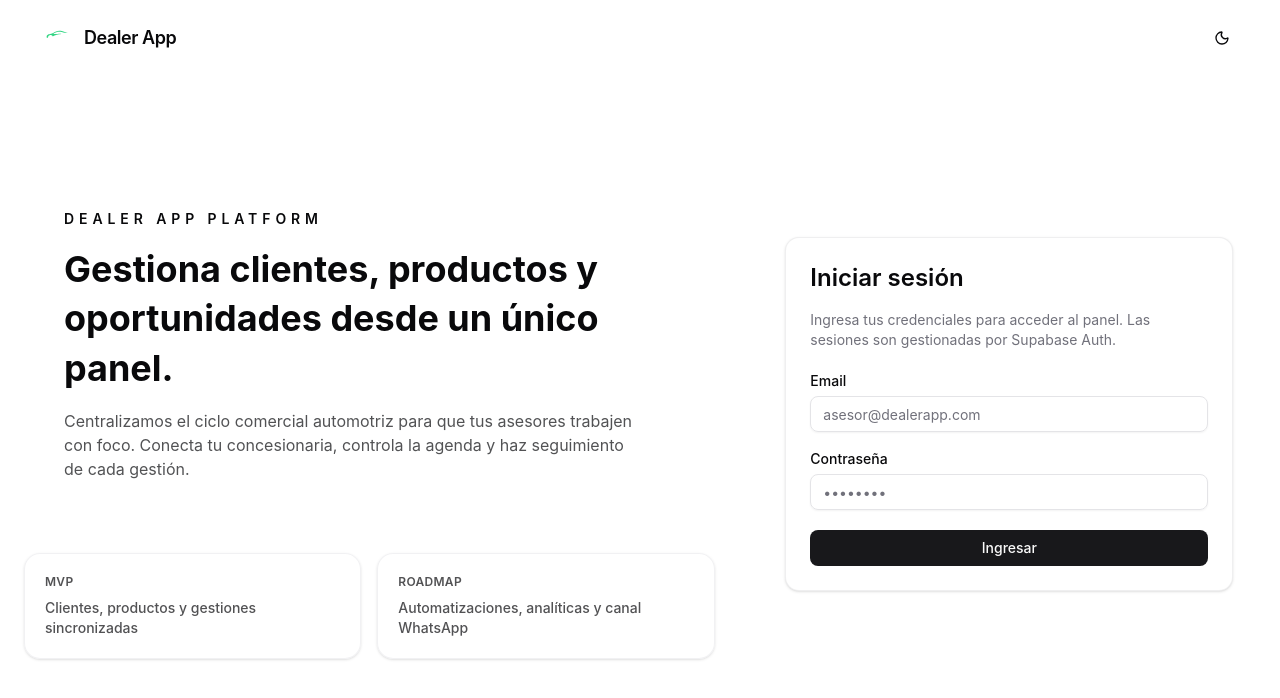
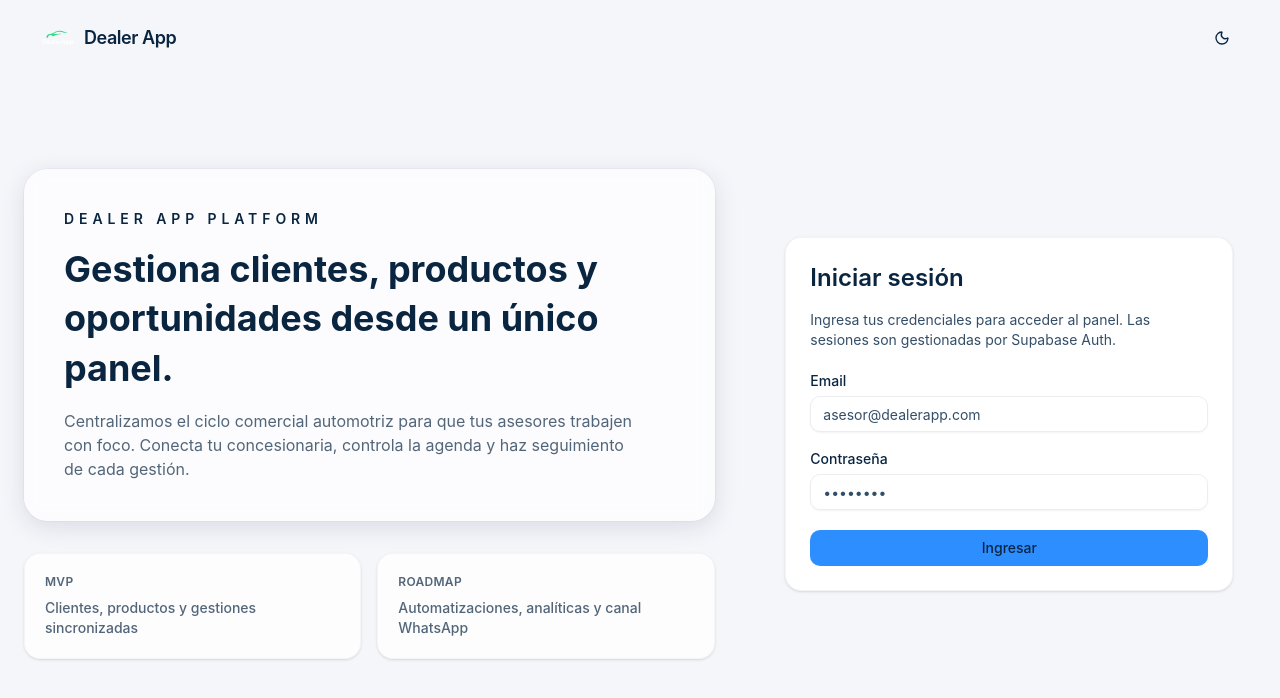
Before and after one commit to Master-Insight/Dealer-App-Front, a React (Vite) app: page / in a window 1280 px wide. Shown: the top 698 px of the page. Built offline with nearby package versions, Linux system fonts and the light colour scheme; no server answers.

Commit message:
🖼 refact styles

```diff
--- a/src/styles.css
+++ b/src/styles.css
@@ -1,92 +1,74 @@
+@import './styles/tokens.css';
 @import 'tailwindcss';
 
 @import 'tw-animate-css';
 
 @custom-variant dark (&:is(.dark *));
 
+* {
+  box-sizing: border-box;
+}
+
 body {
-  @apply m-0;
-  font-family:
-    -apple-system, BlinkMacSystemFont, 'Segoe UI', 'Roboto', 'Oxygen', 'Ubuntu',
-    'Cantarell', 'Fira Sans', 'Droid Sans', 'Helvetica Neue', sans-serif;
+  margin: 0;
+  font-family: var(--font-sans);
   -webkit-font-smoothing: antialiased;
   -moz-osx-font-smoothing: grayscale;
+  background-color: var(--bg);
+  color: var(--fg);
 }
 
 code {
-  font-family:
-    source-code-pro, Menlo, Monaco, Consolas, 'Courier New', monospace;
+  font-family: var(--font-mono);
 }
 
 :root {
-  --background: oklch(1 0 0);
-  --foreground: oklch(0.141 0.005 285.823);
-  --card: oklch(1 0 0);
-  --card-foreground: oklch(0.141 0.005 285.823);
-  --popover: oklch(1 0 0);
-  --popover-foreground: oklch(0.141 0.005 285.823);
-  --primary: oklch(0.21 0.006 285.885);
-  --primary-foreground: oklch(0.985 0 0);
-  --secondary: oklch(0.967 0.001 286.375);
-  --secondary-foreground: oklch(0.21 0.006 285.885);
-  --muted: oklch(0.967 0.001 286.375);
-  --muted-foreground: oklch(0.552 0.016 285.938);
-  --accent: oklch(0.967 0.001 286.375);
-  --accent-foreground: oklch(0.21 0.006 285.885);
-  --destructive: oklch(0.577 0.245 27.325);
-  --destructive-foreground: oklch(0.577 0.245 27.325);
-  --border: oklch(0.92 0.004 286.32);
-  --input: oklch(0.92 0.004 286.32);
-  --ring: oklch(0.871 0.006 286.286);
-  --chart-1: oklch(0.646 0.222 41.116);
-  --chart-2: oklch(0.6 0.118 184.704);
-  --chart-3: oklch(0.398 0.07 227.392);
-  --chart-4: oklch(0.828 0.189 84.429);
-  --chart-5: oklch(0.769 0.188 70.08);
-  --radius: 0.625rem;
-  --sidebar: oklch(0.985 0 0);
-  --sidebar-foreground: oklch(0.141 0.005 285.823);
-  --sidebar-primary: oklch(0.21 0.006 285.885);
-  --sidebar-primary-foreground: oklch(0.985 0 0);
-  --sidebar-accent: oklch(0.967 0.001 286.375);
-  --sidebar-accent-foreground: oklch(0.21 0.006 285.885);
-  --sidebar-border: oklch(0.92 0.004 286.32);
-  --sidebar-ring: oklch(0.871 0.006 286.286);
+  --background: var(--bg);
+  --foreground: var(--fg);
+  --card: var(--bg-soft);
+  --card-foreground: var(--fg);
+  --popover: var(--bg-soft);
+  --popover-foreground: var(--fg);
+  --primary: var(--brand);
+  --primary-foreground: var(--fg);
+  --secondary: color-mix(in oklab, var(--brand) 12%, transparent);
+  --secondary-foreground: var(--fg);
+  --muted: color-mix(in oklab, var(--bg) 65%, var(--fg) 5%);
+  --muted-foreground: var(--fg-muted);
+  --accent: var(--brand-alt);
+  --accent-foreground: var(--bg-soft);
+  --destructive: #d92d20;
+  --destructive-foreground: var(--bg-soft);
+  --border: var(--border-soft);
+  --input: var(--border-soft);
+  --ring: color-mix(in srgb, var(--brand) 55%, transparent);
+  --chart-1: #2d8eff;
+  --chart-2: #32d583;
+  --chart-3: #ffb547;
+  --chart-4: #0a2540;
+  --chart-5: #2d2d5f;
+  --radius: 0.75rem;
+  --sidebar: var(--bg-soft);
+  --sidebar-foreground: var(--fg);
+  --sidebar-primary: var(--brand);
+  --sidebar-primary-foreground: var(--bg-soft);
+  --sidebar-accent: color-mix(in oklab, var(--brand-alt) 15%, transparent);
+  --sidebar-accent-foreground: var(--fg);
+  --sidebar-border: var(--border-soft);
+  --sidebar-ring: color-mix(in srgb, var(--brand-alt) 65%, transparent);
 }
 
 .dark {
-  --background: oklch(0.141 0.005 285.823);
-  --foreground: oklch(0.985 0 0);
-  --card: oklch(0.141 0.005 285.823);
-  --card-foreground: oklch(0.985 0 0);
-  --popover: oklch(0.141 0.005 285.823);
-  --popover-foreground: oklch(0.985 0 0);
-  --primary: oklch(0.985 0 0);
-  --primary-foreground: oklch(0.21 0.006 285.885);
-  --secondary: oklch(0.274 0.006 286.033);
-  --secondary-foreground: oklch(0.985 0 0);
-  --muted: oklch(0.274 0.006 286.033);
-  --muted-foreground: oklch(0.705 0.015 286.067);
-  --accent: oklch(0.274 0.006 286.033);
-  --accent-foreground: oklch(0.985 0 0);
-  --destructive: oklch(0.396 0.141 25.723);
-  --destructive-foreground: oklch(0.637 0.237 25.331);
-  --border: oklch(0.274 0.006 286.033);
-  --input: oklch(0.274 0.006 286.033);
-  --ring: oklch(0.442 0.017 285.786);
-  --chart-1: oklch(0.488 0.243 264.376);
-  --chart-2: oklch(0.696 0.17 162.48);
-  --chart-3: oklch(0.769 0.188 70.08);
-  --chart-4: oklch(0.627 0.265 303.9);
-  --chart-5: oklch(0.645 0.246 16.439);
-  --sidebar: oklch(0.21 0.006 285.885);
-  --sidebar-foreground: oklch(0.985 0 0);
-  --sidebar-primary: oklch(0.488 0.243 264.376);
-  --sidebar-primary-foreground: oklch(0.985 0 0);
-  --sidebar-accent: oklch(0.274 0.006 286.033);
-  --sidebar-accent-foreground: oklch(0.985 0 0);
-  --sidebar-border: oklch(0.274 0.006 286.033);
-  --sidebar-ring: oklch(0.442 0.017 285.786);
+    --foreground: var(--fg);
+  --card-foreground: var(--fg);
+  --popover-foreground: var(--fg);
+  --secondary-foreground: var(--fg);
+  --muted-foreground: var(--fg-muted);
+  --accent-foreground: var(--bg-soft);
+  --destructive-foreground: var(--bg-soft);
+  --sidebar-foreground: var(--fg);
+  --sidebar-primary-foreground: var(--bg-soft);
+  --sidebar-accent-foreground: var(--fg);
 }
 
 @theme inline {
@@ -129,10 +111,18 @@ code {
 }
 
 @layer base {
-  * {
+  *,
+  *::before,
+  *::after {
     @apply border-border outline-ring/50;
   }
+
   body {
-    @apply bg-background text-foreground;
+    @apply bg-background text-foreground min-h-screen;
+  }
+
+  ::selection {
+    background: color-mix(in srgb, var(--brand) 35%, transparent);
+    color: var(--bg-soft)
   }
 }
--- /dev/null
+++ b/src/styles/tokens.css
@@ -0,0 +1,45 @@
+:root,
+[data-theme='light'] {
+  color-scheme: light;
+  --bg: #f5f6fa;
+  --bg-soft: #ffffff;
+  --fg: #0a2540;
+  --fg-muted: #334e68;
+  --brand: #2d8eff;
+  --brand-alt: #32d583;
+  --brand-accent: #2d8eff;
+  --border-soft: rgba(10, 37, 64, 0.08);
+  --shadow-soft: 0 6px 24px rgba(10, 37, 64, 0.12);
+  --radius-xl2: 1rem;
+}
+
+[data-theme='dark'] {
+  color-scheme: dark;
+  --bg: #0a2540;
+  --bg-soft: #0f3157;
+  --fg: #ffffff;
+  --fg-muted: #d1d5db;
+  --brand: #2d8eff;
+  --brand-alt: #32d583;
+  --brand-accent: #32d583;
+  --border-soft: rgba(255, 255, 255, 0.12);
+  --shadow-soft: 0 10px 32px rgba(2, 14, 32, 0.6);
+  --radius-xl2: 1rem;
+}
+
+:root {
+  --font-sans: "Inter", "SF Pro Display", -apple-system, BlinkMacSystemFont,
+    "Segoe UI", "Roboto", "Helvetica Neue", sans-serif;
+  --font-mono: "JetBrains Mono", "Fira Code", "Menlo", monospace;
+}
+
+[data-theme] body {
+  background-color: var(--bg);
+  color: var(--fg);
+}
+
+@media (prefers-reduced-motion: reduce) {
+  :root {
+    scroll-behavior: auto;
+  }
+}
```
